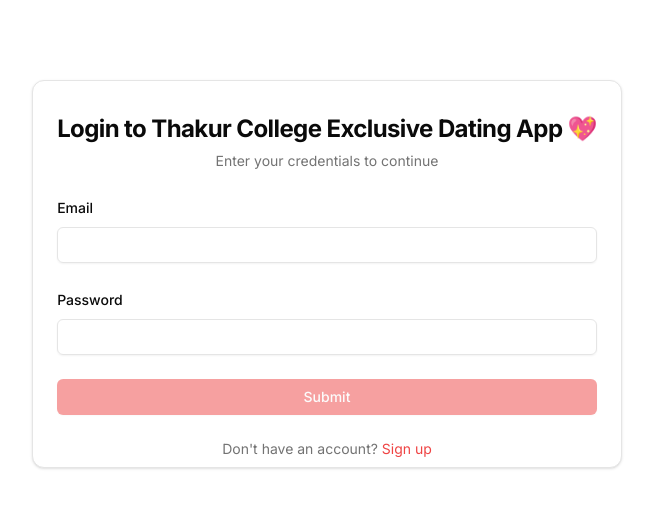
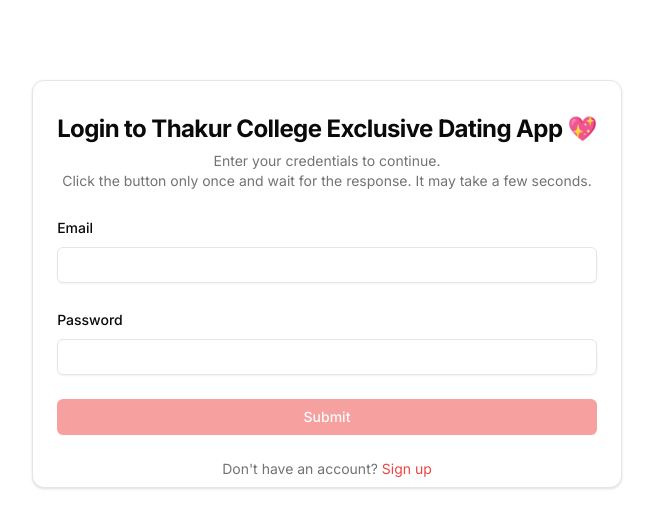
Before and after one commit to Vishvsalvi/campus-crush-frontend, a Next.js app: page / in a window 1280 px wide. Shown: the top 528 px of the page, without its empty margins (313-966 px from the left). Built offline with nearby package versions, Linux system fonts and the light colour scheme.

Commit message:
Added few warnings

```diff
--- a/src/app/page.js
+++ b/src/app/page.js
@@ -112,7 +112,10 @@
               Login to Thakur College Exclusive Dating App 💖
             </CardTitle>
             <CardDescription className="text-center">
-              Enter your credentials to continue
+              Enter your credentials to continue.
+            <br />
+            Click the button only once and wait for the response. It may take a
+            few seconds.
             </CardDescription>
           </CardHeader>
           <CardContent>
--- a/src/app/signup/page.js
+++ b/src/app/signup/page.js
@@ -128,7 +128,8 @@
             Welcome to Thakur College Exclusive Dating App 💖
           </CardTitle>
           <CardDescription className="text-center">
-            Enter your credentials to continue
+            Click the button only once and wait for the response. It may take a
+            few seconds.
           </CardDescription>
         </CardHeader>
         <CardContent>
```
